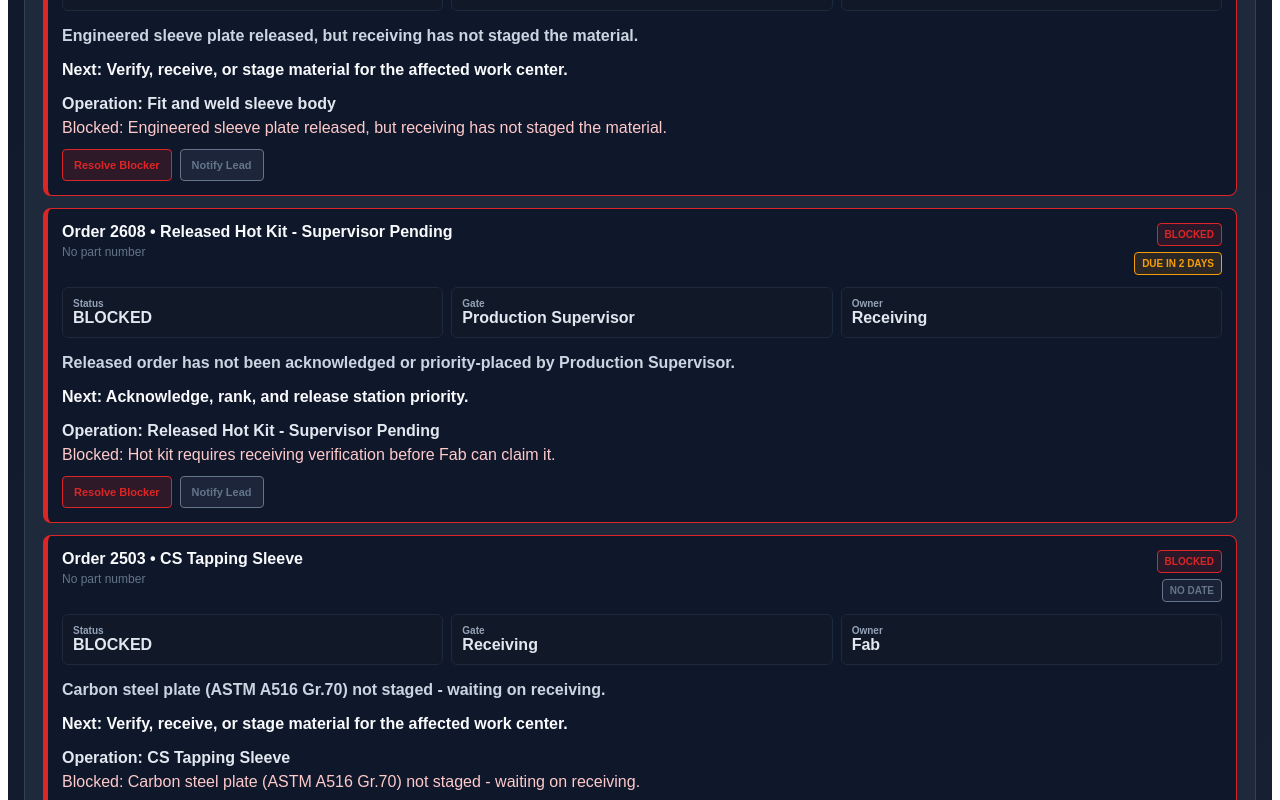
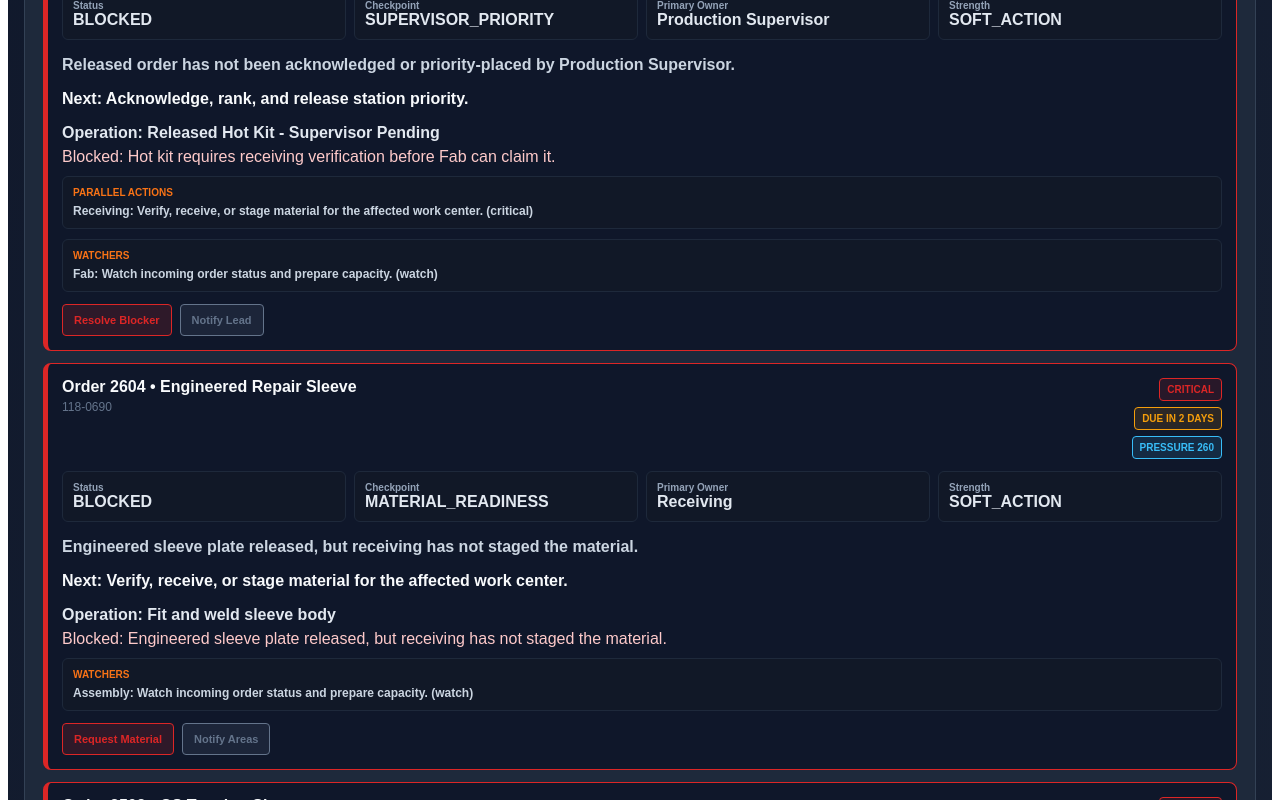
Before and after one commit to jcm-digital-coworker/JCM-Command-Center, a React (Vite) app: page / in a window 1280 px wide. Both pictures are taken after a click on the button 159 px from the left and 1090 px from the top of the page. Shown: the part 690-1490 px from the top of the page. Built offline with nearby package versions, Linux system fonts and the light colour scheme.

Commit message:
Display checkpoint evaluator truth on workflow panel

```diff
--- a/src/components/WorkCenterWorkflowPanelV2.tsx
+++ b/src/components/WorkCenterWorkflowPanelV2.tsx
@@ -1,8 +1,9 @@
 import type { WorkCenter } from '../types/plant';
 import { productionOrders } from '../data/productionOrders';
 import { partBlueprints } from '../data/partBlueprints';
-import { getBlueprintForOrder, getStationPacket, orderRequiresBlueprintPacket } from '../logic/orderBlueprints';
+import { getBlueprintForOrder, getStationPacket } from '../logic/orderBlueprints';
 import { getWorkflowSignal } from '../logic/orderWorkflow';
+import { addWorkflowAction } from '../logic/workflowActions';
 
 type Props = {
   workCenter: WorkCenter;
@@ -20,8 +21,8 @@ export default function WorkCenterWorkflowPanelV2({
   onOpenMaintenance,
 }: Props) {
   const orders = productionOrders
-    .filter((order) => order.currentDepartment === workCenter.department || order.nextDepartment === workCenter.department || (workCenter.department === 'Receiving' && needsMaterial(order)))
-    .sort((a, b) => rank(b) - rank(a));
+    .filter((order) => touchesWorkCenter(order, workCenter.department))
+    .sort((a, b) => getWorkflowSignal(b).pressureScore - getWorkflowSignal(a).pressureScore);
 
   return (
     <section style={{ padding: 18, borderRadius: 8, background: theme === 'dark' ? '#1e293b' : '#fff', border: theme === 'dark' ? '1px solid #334155' : '1px solid #e2e8f0' }}>
@@ -40,9 +41,9 @@ export default function WorkCenterWorkflowPanelV2({
           const blueprint = getBlueprintForOrder(order, partBlueprints);
           const packet = getStationPacket(order, blueprint);
           const signal = getWorkflowSignal(order);
-          const urgency = getUrgency(order, packet.status, signal.gate);
+          const urgency = getUrgency(signal.urgency, signal.strength, signal.canProceed);
           const due = dueLabel(order.projectedShipDate);
-          const buttons = getButtons(signal.gate, packet.status);
+          const buttons = getButtons(String(signal.gate), String(signal.checkpoint), String(packet.status));
 
           return (
             <article key={order.id} style={{ padding: 14, borderRadius: 8, border: `1px solid ${urgency.color}`, borderLeft: `5px solid ${urgency.color}`, background: theme === 'dark' ? '#0f172a' : '#f8fafc' }}>
@@ -54,13 +55,15 @@ export default function WorkCenterWorkflowPanelV2({
                 <div style={{ display: 'flex', flexDirection: 'column', gap: 6, alignItems: 'flex-end' }}>
                   <span style={badge(urgency.color)}>{urgency.label}</span>
                   <span style={badge(due.color)}>{due.label}</span>
+                  <span style={badge('#38bdf8')}>PRESSURE {signal.pressureScore}</span>
                 </div>
               </div>
 
-              <div style={{ display: 'grid', gridTemplateColumns: 'repeat(auto-fit, minmax(120px, 1fr))', gap: 8, marginTop: 12 }}>
+              <div style={{ display: 'grid', gridTemplateColumns: 'repeat(auto-fit, minmax(130px, 1fr))', gap: 8, marginTop: 12 }}>
                 <Info label="Status" value={String(packet.status)} theme={theme} />
-                <Info label="Gate" value={String(signal.gate)} theme={theme} />
-                <Info label="Owner" value={owner(signal.gate, order.currentDepartment)} theme={theme} />
+                <Info label="Checkpoint" value={String(signal.checkpoint)} theme={theme} />
+                <Info label="Primary Owner" value={String(signal.gate)} theme={theme} />
+                <Info label="Strength" value={String(signal.strength)} theme={theme} />
               </div>
 
               <p style={{ color: theme === 'dark' ? '#cbd5e1' : '#475569', fontWeight: 800 }}>{signal.message}</p>
@@ -69,9 +72,17 @@ export default function WorkCenterWorkflowPanelV2({
               {packet.operation ? <div style={{ color: theme === 'dark' ? '#e2e8f0' : '#0f172a', fontWeight: 800 }}>Operation: {packet.operation}</div> : null}
               {packet.blockers?.map((blocker) => <div key={blocker} style={{ color: '#fecaca', marginTop: 6 }}>Blocked: {blocker}</div>)}
 
+              {signal.parallelActions.length > 0 ? (
+                <SignalList title="Parallel actions" items={signal.parallelActions} theme={theme} />
+              ) : null}
+
+              {signal.watchers.length > 0 ? (
+                <SignalList title="Watchers" items={signal.watchers} theme={theme} />
+              ) : null}
+
               <div style={{ display: 'flex', flexWrap: 'wrap', gap: 8, marginTop: 12 }}>
-                <button type="button" style={button(urgency.color)} onClick={() => act(buttons.primary, workCenter.department, onOpenReceiving, onOpenEngineering, onOpenMaintenance)}>{buttons.primary}</button>
-                <button type="button" style={button('#64748b')} onClick={() => act(buttons.secondary, workCenter.department, onOpenReceiving, onOpenEngineering, onOpenMaintenance)}>{buttons.secondary}</button>
+                <button type="button" style={button(urgency.color)} onClick={() => act(buttons.primary, order.orderNumber, workCenter.department, onOpenReceiving, onOpenEngineering, onOpenMaintenance)}>{buttons.primary}</button>
+                <button type="button" style={button('#64748b')} onClick={() => act(buttons.secondary, order.orderNumber, workCenter.department, onOpenReceiving, onOpenEngineering, onOpenMaintenance)}>{buttons.secondary}</button>
               </div>
             </article>
           );
@@ -85,12 +96,41 @@ function Info({ label, value, theme }: { label: string; value: string; theme: 'd
   return <div style={{ padding: 10, borderRadius: 6, background: theme === 'dark' ? '#111827' : '#fff', border: theme === 'dark' ? '1px solid #1e293b' : '1px solid #e2e8f0' }}><div style={{ color: '#94a3b8', fontSize: 10, fontWeight: 900 }}>{label}</div><div style={{ color: theme === 'dark' ? '#e2e8f0' : '#0f172a', fontWeight: 900 }}>{value}</div></div>;
 }
 
-function needsMaterial(order: (typeof productionOrders)[number]) { const materialStatus = String(order.materialStatus ?? '').toUpperCase(); return materialStatus === 'MISSING' || materialStatus === 'NOT_RECEIVED' || materialStatus === 'ORDER_REQUIRED' || order.blockers.some((b) => b.type === 'material'); }
-function rank(order: (typeof productionOrders)[number]) { const missingBlueprintScore = orderRequiresBlueprintPacket(order) && !getBlueprintForOrder(order, partBlueprints) ? 80 : 0; return (String(order.priority).toLowerCase() === 'critical' ? 300 : String(order.priority).toLowerCase() === 'hot' ? 200 : 100) + (String(order.flowStatus).toLowerCase() === 'blocked' ? 60 : 0) + missingBlueprintScore + dueLabel(order.projectedShipDate).score; }
-function getUrgency(order: (typeof productionOrders)[number], status: string, gate: string) { if (status === 'MISSING_BLUEPRINT' || gate === 'ENGINEERING') return { label: 'ENGINEERING REQUIRED', color: '#dc2626' }; if (status === 'BLOCKED') return { label: 'BLOCKED', color: '#dc2626' }; if (String(order.priority).toLowerCase() === 'critical') return { label: 'CRITICAL', color: '#dc2626' }; if (String(order.priority).toLowerCase() === 'hot') return { label: 'HOT', color: '#f59e0b' }; return { label: 'READY', color: '#10b981' }; }
+function SignalList({ title, items, theme }: { title: string; items: Array<{ owner: string; reason: string; action: string; urgency: string }>; theme: 'dark' | 'light' }) {
+  return (
+    <div style={{ marginTop: 10, padding: 10, borderRadius: 6, background: theme === 'dark' ? '#111827' : '#fff', border: theme === 'dark' ? '1px solid #1e293b' : '1px solid #e2e8f0' }}>
+      <div style={{ color: '#f97316', fontSize: 10, fontWeight: 900, marginBottom: 6 }}>{title.toUpperCase()}</div>
+      {items.map((item) => (
+        <div key={`${item.owner}-${item.reason}`} style={{ color: theme === 'dark' ? '#cbd5e1' : '#475569', fontSize: 12, fontWeight: 700, marginTop: 4 }}>
+          {item.owner}: {item.action} ({item.urgency})
+        </div>
+      ))}
+    </div>
+  );
+}
+
+function touchesWorkCenter(order: (typeof productionOrders)[number], department: WorkCenter['department']) {
+  const signal = getWorkflowSignal(order);
+  return (
+    order.currentDepartment === department ||
+    order.nextDepartment === department ||
+    signal.gate === department ||
+    signal.parallelActions.some((action) => action.owner === department) ||
+    signal.watchers.some((watcher) => watcher.owner === department)
+  );
+}
+
+function getUrgency(urgency: string, strength: string, canProceed: boolean) {
+  if (strength === 'HARD_STOP') return { label: 'HARD STOP', color: '#dc2626' };
+  if (!canProceed) return { label: 'BLOCKED', color: '#dc2626' };
+  if (urgency === 'critical') return { label: 'CRITICAL', color: '#dc2626' };
+  if (urgency === 'action') return { label: 'ACTION', color: '#f59e0b' };
+  if (urgency === 'watch') return { label: 'WATCH', color: '#f59e0b' };
+  return { label: 'READY', color: '#10b981' };
+}
+
 function dueLabel(date?: string) { if (!date) return { label: 'NO DATE', color: '#64748b', score: 0 }; const days = Math.ceil((new Date(`${date}T00:00:00`).getTime() - Date.now()) / 86400000); if (days < 0) return { label: 'OVERDUE', color: '#dc2626', score: 100 }; if (days === 0) return { label: 'DUE TODAY', color: '#dc2626', score: 90 }; if (days <= 2) return { label: `DUE IN ${days} DAY${days === 1 ? '' : 'S'}`, color: '#f59e0b', score: 60 }; return { label: `DUE IN ${days} DAYS`, color: '#10b981', score: 0 }; }
-function owner(gate: string, current: string) { if (gate === 'ENGINEERING') return 'Engineering'; if (gate === 'RECEIVING') return 'Receiving'; if (gate === 'SUPERVISOR') return 'Production Supervisor'; if (gate === 'SALES') return 'Sales'; return current; }
-function getButtons(gate: string, status: string) { if (status === 'MISSING_BLUEPRINT' || gate === 'ENGINEERING') return { primary: 'Escalate Engineering', secondary: 'Hold Station' }; if (gate === 'RECEIVING') return { primary: 'Request Material', secondary: 'Notify Areas' }; if (status === 'BLOCKED') return { primary: 'Resolve Blocker', secondary: 'Notify Lead' }; return { primary: 'Start Work', secondary: 'View Packet' }; }
-function act(label: string, dept: WorkCenter['department'], rec?: Props['onOpenReceiving'], eng?: Props['onOpenEngineering'], maint?: Props['onOpenMaintenance']) { if (label.includes('Engineering') || label.includes('Hold')) return eng?.(); if (label.includes('Material') || label.includes('Areas')) return rec?.('submit', dept); if (label.includes('Blocker') || label.includes('Lead')) return maint?.(); }
+function getButtons(owner: string, checkpoint: string, status: string) { if (owner === 'Engineering' || checkpoint === 'ENGINEERING_REVIEW') return { primary: 'Escalate Engineering', secondary: 'Hold Station' }; if (owner === 'Receiving' || owner === 'Purchasing' || checkpoint === 'MATERIAL_READINESS') return { primary: 'Request Material', secondary: 'Notify Areas' }; if (owner === 'Maintenance') return { primary: 'Resolve Blocker', secondary: 'Notify Lead' }; if (status === 'BLOCKED') return { primary: 'Resolve Blocker', secondary: 'Notify Lead' }; return { primary: 'Start Work', secondary: 'View Packet' }; }
+function act(label: string, orderNumber: string, dept: WorkCenter['department'], rec?: Props['onOpenReceiving'], eng?: Props['onOpenEngineering'], maint?: Props['onOpenMaintenance']) { if (label.includes('Engineering') || label.includes('Hold')) { addWorkflowAction({ orderNumber, actionType: 'ENGINEERING_ESCALATION', department: 'Engineering', note: label }); return eng?.(); } if (label.includes('Material') || label.includes('Areas')) { addWorkflowAction({ orderNumber, actionType: 'MATERIAL_REQUEST', department: 'Receiving', note: label }); return rec?.('submit', dept); } if (label.includes('Blocker') || label.includes('Lead')) { addWorkflowAction({ orderNumber, actionType: 'BLOCKER_RESOLUTION', department: dept, note: label }); return maint?.(); } addWorkflowAction({ orderNumber, actionType: 'WORK_STARTED', department: dept, note: label }); }
 function badge(color: string) { return { whiteSpace: 'nowrap', padding: '5px 7px', borderRadius: 4, border: `1px solid ${color}`, color, background: `${color}1f`, fontSize: 10, fontWeight: 900 } as const; }
 function button(color: string) { return { padding: '9px 11px', borderRadius: 4, border: `1px solid ${color}`, background: `${color}26`, color, fontSize: 11, fontWeight: 900, cursor: 'pointer' } as const; }
```
